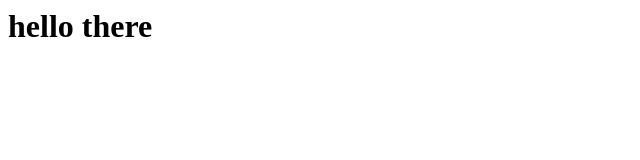
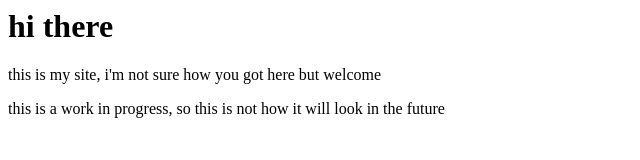
Before and after one commit to DaCaseo/dacaseo.github.io, a plain HTML site: page index.html in a window 1280 px wide. Shown: the whole page, without its empty margins (0-640 px from the left). Drawn offline with Linux system fonts and the light colour scheme.

Commit message:
added welcome message

```diff
--- a/index.html
+++ b/index.html
@@ -3,6 +3,8 @@
         <title>dacaseo.me</title>
     </head>
     <body>
-        <h1>hello there</h1>
+        <h1>hi there</h1>
+        <p style="margin-bottom: .5em;">this is my site, i'm not sure how you got here but welcome</p>
+        <p>this is a work in progress, so this is not how it will look in the future</p>
     </body>
 </html>
```
